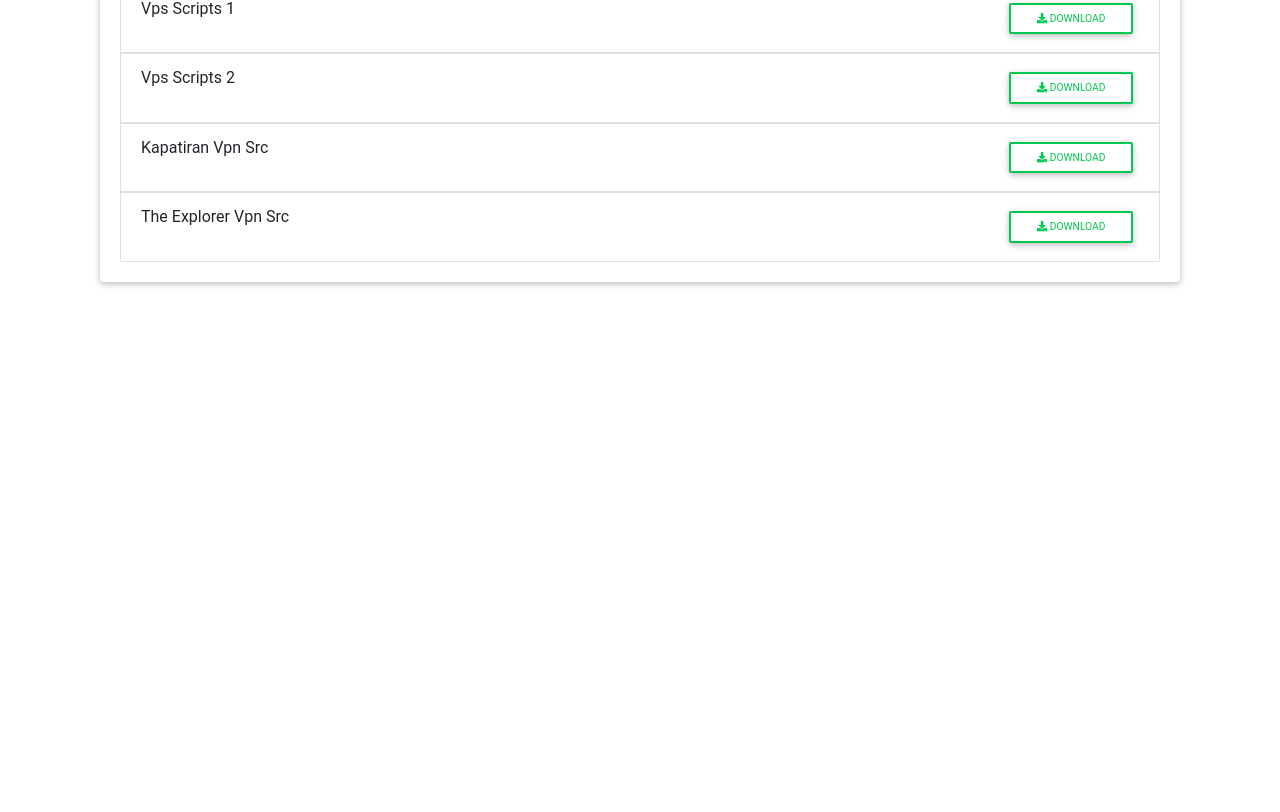
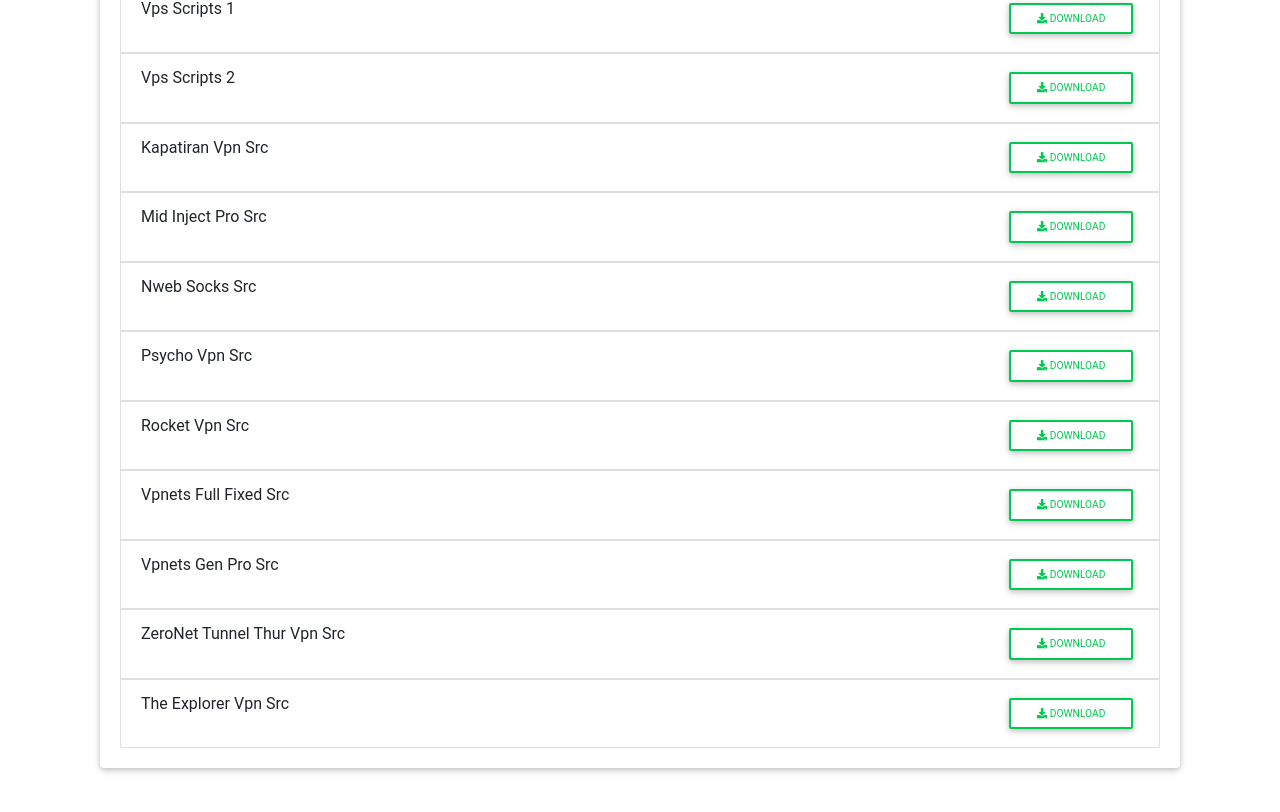
Before and after one commit to Access1277/Src, a plain HTML site: page index.html in a window 1280 px wide. Shown: the part 1548-2360 px from the top of the page. Before the commit the page ends 1910 px from the top, so only its background shows below. Drawn offline with nearby package versions, Linux system fonts and the light colour scheme.

Commit message:
Update index.html

```diff
--- a/index.html
+++ b/index.html
@@ -28,6 +28,20 @@ class="list-group-item justify-content-between align-items-center" style="margin
 
 class="list-group-item justify-content-between align-items-center" style="margin-bottom:0em;">Kapatiran Vpn Src<span class="badge light-blue darken-4"></span><a class="btn btn-outline-success waves-effect btn-sm" href="https://www.mediafire.com/download/pgsw5cdasff9nt2" style="float:right;"><i class="fa fa-download"></i> Download</a></li><li
 
+class="list-group-item justify-content-between align-items-center" style="margin-bottom:0em;">Mid Inject Pro Src<span class="badge light-blue darken-4"></span><a class="btn btn-outline-success waves-effect btn-sm" href="https://www.mediafire.com/download/vrsfmwyvvakegg5" style="float:right;"><i class="fa fa-download"></i> Download</a></li><li
+
+class="list-group-item justify-content-between align-items-center" style="margin-bottom:0em;">Nweb Socks Src<span class="badge light-blue darken-4"></span><a class="btn btn-outline-success waves-effect btn-sm" href="https://www.mediafire.com/download/ad10r53d0oeo5ec" style="float:right;"><i class="fa fa-download"></i> Download</a></li><li
+
+class="list-group-item justify-content-between align-items-center" style="margin-bottom:0em;">Psycho Vpn Src<span class="badge light-blue darken-4"></span><a class="btn btn-outline-success waves-effect btn-sm" href="https://www.mediafire.com/download/b9njc0nqdlvto5m" style="float:right;"><i class="fa fa-download"></i> Download</a></li><li
+
+class="list-group-item justify-content-between align-items-center" style="margin-bottom:0em;">Rocket Vpn Src<span class="badge light-blue darken-4"></span><a class="btn btn-outline-success waves-effect btn-sm" href="https://www.mediafire.com/download/yshk7ifozlzmvu7" style="float:right;"><i class="fa fa-download"></i> Download</a></li><li
+
+class="list-group-item justify-content-between align-items-center" style="margin-bottom:0em;">Vpnets Full Fixed Src<span class="badge light-blue darken-4"></span><a class="btn btn-outline-success waves-effect btn-sm" href="https://www.mediafire.com/download/cwr5je83yx1yrlt" style="float:right;"><i class="fa fa-download"></i> Download</a></li><li
+
+class="list-group-item justify-content-between align-items-center" style="margin-bottom:0em;">Vpnets Gen Pro Src<span class="badge light-blue darken-4"></span><a class="btn btn-outline-success waves-effect btn-sm" href="https://www.mediafire.com/download/rxrdiqxlmjzwvs4" style="float:right;"><i class="fa fa-download"></i> Download</a></li><li
+
+class="list-group-item justify-content-between align-items-center" style="margin-bottom:0em;">ZeroNet Tunnel Thur Vpn Src<span class="badge light-blue darken-4"></span><a class="btn btn-outline-success waves-effect btn-sm" href="https://www.mediafire.com/download/r4h5jn4s8por96q" style="float:right;"><i class="fa fa-download"></i> Download</a></li><li
+
 
 class="list-group-item justify-content-between align-items-center" style="margin-bottom:0em;">The Explorer Vpn Src<span class="badge light-blue darken-4"></span><a class="btn btn-outline-success waves-effect btn-sm" href="https://www.mediafire.com/download/8lvnhgotknl2g2w" style="float:right;"><i class="fa fa-download"></i> Download</a></li>
 
```
